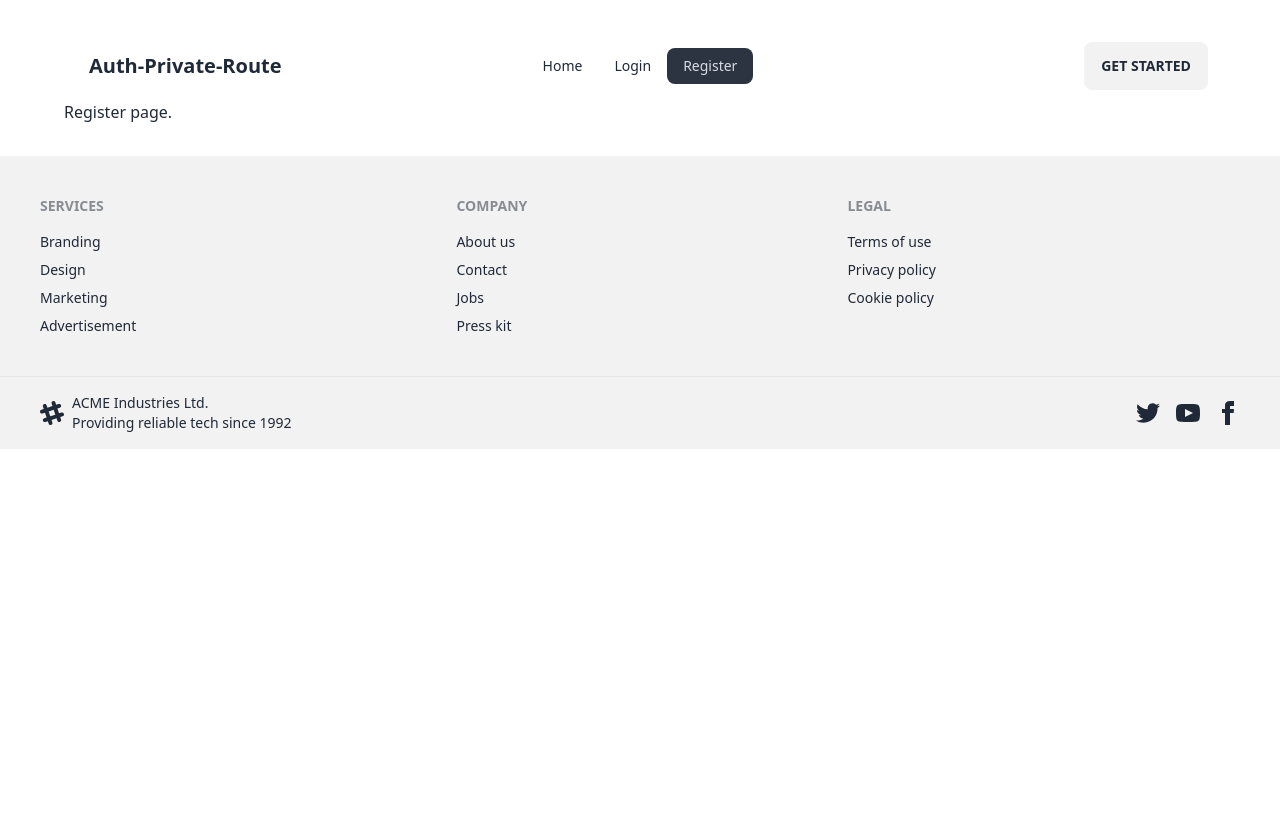
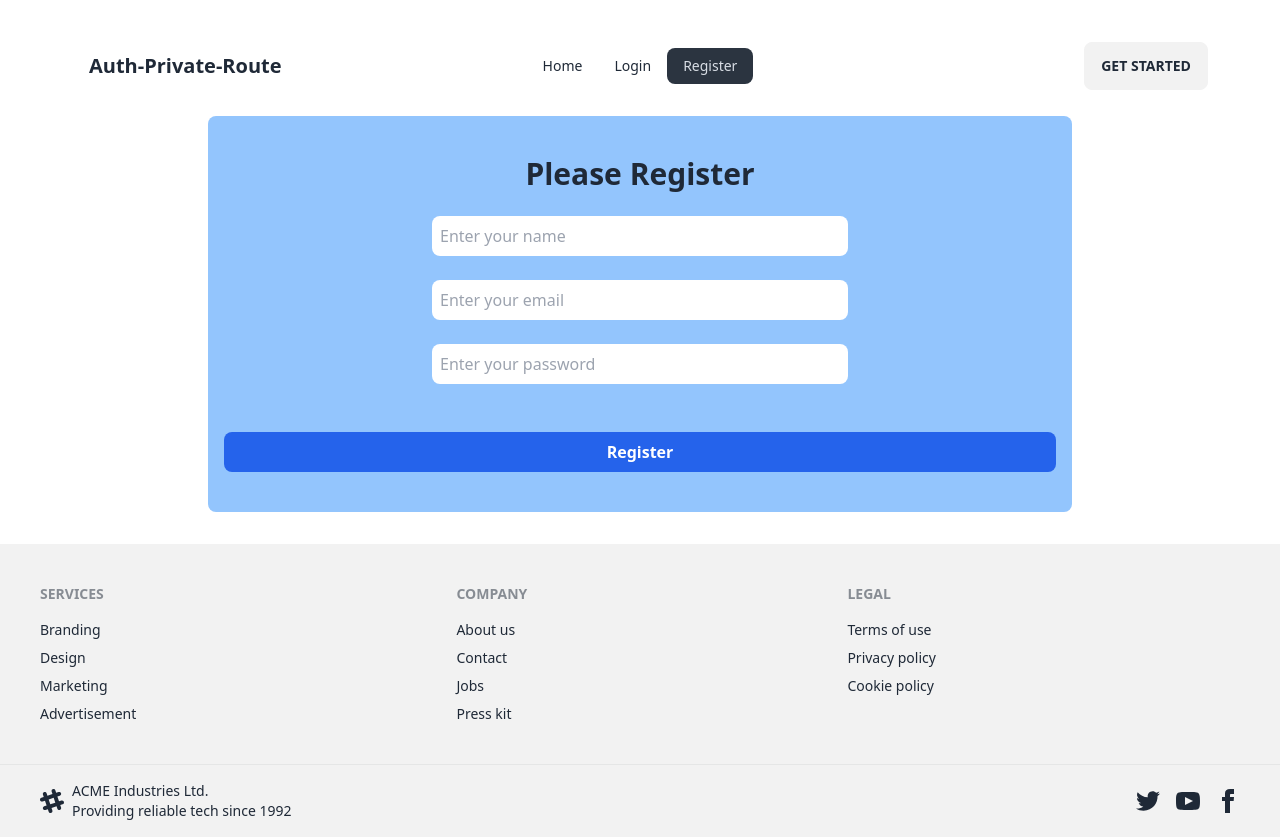
Before and after one commit to prosenjithdash/auth-private-route, a React (Vite) app: page /register in a window 1280 px wide. Before the commit the page ends 800 px from the top, so only its background shows below. Built offline with nearby package versions, Linux system fonts and the light colour scheme.

Commit message:
Create Login and Registration Form using Daisy UI done

```diff
--- a/src/components/Header/Navbar/Navbar.jsx
+++ b/src/components/Header/Navbar/Navbar.jsx
@@ -17,7 +17,7 @@ const Navbar = () => {
                     <label tabIndex={0} className="btn btn-ghost lg:hidden">
                         <svg xmlns="http://www.w3.org/2000/svg" className="h-5 w-5" fill="none" viewBox="0 0 24 24" stroke="currentColor"><path strokeLinecap="round" strokeLinejoin="round" strokeWidth="2" d="M4 6h16M4 12h8m-8 6h16" /></svg>
                     </label>
-                    <ul tabIndex={0} className="menu menu-sm dropdown-content mt-3 z-[1] p-2 shadow bg-base-100 rounded-box w-52">
+                    <ul tabIndex={0} className="menu menu-sm dropdown-content mt-3 z-[1] p-2 shadow bg-blue-100 rounded-box w-52">
                         {navLinks}
                     </ul>
                 </div>
--- a/src/components/Login/Login.jsx
+++ b/src/components/Login/Login.jsx
@@ -1,9 +1,46 @@
-import React from 'react';
+import { Result } from 'postcss';
+import React, { useState } from 'react';
+import auth from '../../Firebase/firebase.config';
 
 const Login = () => {
+
+    // const [user, setUser] = useState(null);
+
+
+    const handleLogin = (e) => {
+        e.preventDefault();
+
+        const email = e.target.email.value;
+        const password = e.target.password.value;
+
+        // we can follow that for create account but now we are use diffarent way.
+
+        // signInWithEmailAndPassword(auth, email, password)
+        //     .then((result) => {
+        //         const loggedUser = result.user;
+        //         console.log(loggedUser)
+        //         setUser(loggedUser)
+        //     })
+        //     .catch((error) => {
+        //         console.log('Error', error.message)
+        //     })
+
+        console.log('Email: ', email, 'Password: ', password)
+    }
     return (
-        <div>
-            <h2>Login page</h2>
+        <div className='bg-blue-300 w-3/4 mx-auto m-4 p-4 rounded-lg'>
+            <form onSubmit={handleLogin}>
+                <h2 className='text-3xl font-bold text-center mt-6'>Please Login</h2>
+                <br />
+                <div className='w-3/6 mx-auto '>
+                    <input className='w-full rounded-lg mb-6 p-2' type="email" required placeholder='Enter your email' name="email" id="" />
+                    <br />
+                    <input className='w-full mb-6 p-2 rounded-lg' type="password" required placeholder='Enter your password' name="password" id="" />
+                    <br />
+
+                </div>
+                <input className='w-full my-6 text-white font-extrabold bg-blue-600 rounded-lg p-2' type="submit" value="Login" />
+            </form>
         </div>
     );
 };
--- a/src/components/Register/Register.jsx
+++ b/src/components/Register/Register.jsx
@@ -1,9 +1,54 @@
-import React from 'react';
+import { Result } from 'postcss';
+import React, { useState } from 'react';
+import auth from '../../Firebase/firebase.config';
 
 const Register = () => {
+
+    const [user, setUser] = useState(null);
+
+
+    const handleRegister = (e) => {
+        e.preventDefault();
+
+        const name = e.target.name.value;
+        const email = e.target.email.value;
+        const password = e.target.password.value;
+
+
+        // we can follow that for create account but now we are use difarent way.
+
+        // createUserWithEmailAndPassword(auth, email, password)
+        //     .then((result) => {
+        //         const loggedUser = result.user;
+        //         console.log(loggedUser)
+        //         setUser(loggedUser)
+        //     })
+        //     .catch((error) => {
+        //     console.log('Error',error.message)
+        // })
+
+
+
+
+        console.log('Name: ',name,'Email: ', email, 'Password: ', password)
+    }
     return (
-        <div>
-            <h2>Register page.</h2>
+        <div className='bg-blue-300 w-3/4 mx-auto m-4 p-4 rounded-lg'>
+            <form onSubmit={handleRegister}>
+                <h2 className='text-3xl font-bold text-center mt-6'>Please Register</h2>
+                <br />
+                <div className='w-3/6 mx-auto '>
+
+                    <input className='w-full rounded-lg mb-6 p-2' type="text" required placeholder='Enter your name' name="name" id="" />
+                    <br />
+                    <input className='w-full rounded-lg mb-6 p-2' type="email" required placeholder='Enter your email' name="email" id="" />
+                    <br />
+                    <input className='w-full mb-6 p-2 rounded-lg' type="password" required placeholder='Enter your password' name="password" id="" />
+                    <br />
+
+                </div>
+                <input className='w-full my-6 text-white font-extrabold bg-blue-600 rounded-lg p-2' type="submit" value="Register" />
+           </form>
         </div>
     );
 };
```
